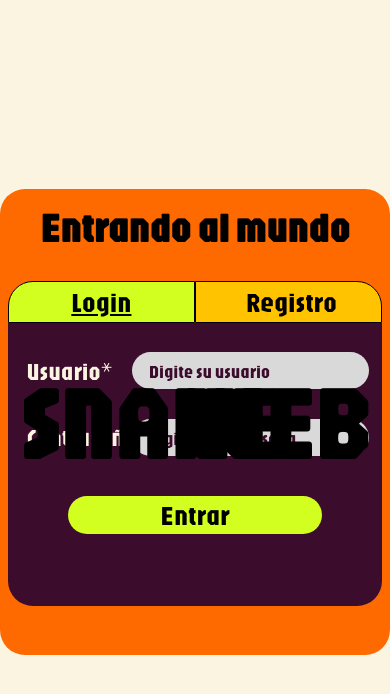
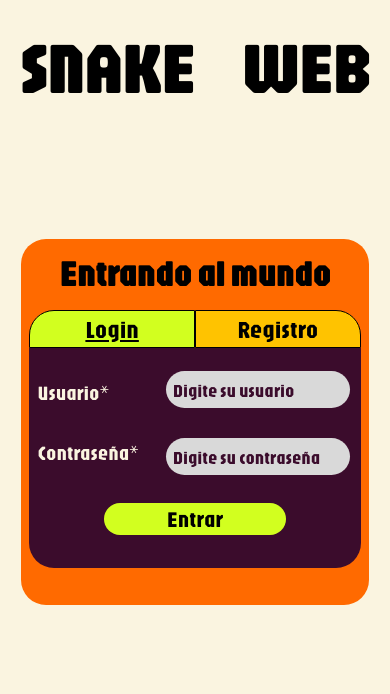
Before and after one commit to Deybic27/snake-web-frontend, a React (Vite) app: page / in a window 390 px wide. Shown: the top 694 px of the page. Built offline with nearby package versions, Linux system fonts and the light colour scheme.

Commit message:
Responsive Login

```diff
--- a/src/index.css
+++ b/src/index.css
@@ -39,12 +39,12 @@ body {
 }
 
 h1 {
-  font-size: 100px;
+  font-size: 68px;
 }
 
 h2 {
-  font-size: 40px;
-  margin-bottom: 24px;
+  margin-bottom: 10px;
+  font-size: 35px;
 }
 
 .bgOrange {
@@ -55,11 +55,11 @@ h2 {
 /* BUTTONS */
 .btn {
   min-width: 100px;
-  padding: 2px 93px;
+  padding: 2px 63px;
   border: 0;
   border-radius: 25px;
   cursor: pointer;
-  font-size: 27px;
+  font-size: 22px;
   font-family: var(--fontFamily);
 }
 
@@ -90,13 +90,13 @@ h2 {
 /* FORMS */
 
 .formLabel {
-  font-size: 24px;
+  font-size: 20px;
   color: var(--white);
 }
 
 .formInput {
   width: 90%;
-  padding: 6px 17px;
+  padding: 6px 7px;
   border: 0;
   border-radius: 25px;
   outline: none;
@@ -111,6 +111,42 @@ h2 {
   font-size: 18px;
 }
 
+@media (min-width: 480px) {
+  h1 {
+    font-size: 84px;
+  }
+}
+
+@media (min-width: 1024px) {
+  h2 {
+    margin-bottom: 24px;
+    font-size: 40px;
+  }
+
+  .btn {
+    padding: 2px 93px;
+    font-size: 27px;
+  }
+
+  .formLabel {
+    font-size: 22px;
+  }
+
+  .formInput {
+    padding: 6px 17px;
+  }
+}
+
+@media (min-width: 1280px) {
+  h2 {
+    font-size: 40px;
+  }
+
+  .formLabel {
+    font-size: 24px;
+  }
+}
+
 @media (min-width: 1600px) {
   h1 {
     font-size: 128px;
--- a/src/login.css
+++ b/src/login.css
@@ -6,6 +6,7 @@
 
 .containerLoginTitle {
     position: absolute;
+    top: 2%;
 }
 
 .containerLoginTitle1 {
@@ -17,8 +18,8 @@
 }
 
 .contentLogin {
-  width: 469px;
-  height: 438px;
+  width: 85%;
+  height: 338px;
   display: flex;
   justify-content: center;
   align-items: center;
@@ -45,9 +46,9 @@
 
 .formBtn {
   width: 50%;
-  padding: 3px 50px;
+  padding: 3px 15px;
   cursor: pointer;
-  font-size: 27px;
+  font-size: 24px;
   text-align: center;
   font-family: var(--fontFamily);
 }
@@ -81,12 +82,12 @@
 }
 
 .formContentInfo {
-  width: 90%;
+  width: 95%;
   height: 100%;
   max-width: 500px;
   margin-top: 7%;
   display: flex;
-  justify-content: center;
+  justify-content: space-between;
   align-items: center;
   flex-direction: row;
   gap: 10px;
@@ -102,7 +103,7 @@
 }
 
 .formContentInputs {
-  width: 70%;
+  width: 60%;
   display: flex;
   justify-content: center;
   align-items: center;
@@ -114,18 +115,58 @@
   height: 100%;
 }
 
-@media (min-width: 1200px) {
+@media (min-width: 480px) {
+  .containerLoginTitle {
+    top: 3%;
+  }
+
+  .contentLogin {
+    width: 369px;
+  }
+}
+
+@media (min-width: 1024px) {
+  .containerLoginTitle {
+    top: auto;
+  }
+
+  .containerLoginTitle2 {
+    right: 7%;
+  }
+
+  .contentLogin {
+    width: 431px;
+    height: 425px;
+  }
+
+  .formBtn {
+    font-size: 27px;
+  }
+
+  .formContentInfo {
+    width: 90%;
+    margin-top: 10%;
+  }
+
+  .formContentInputs {
+    width: 70%;
+  }
+}
+
+@media (min-width: 1280px) {
   .containerLoginTitle1 {
     left: 5%;
   }
-  .containerLoginTitle2 {
-    right: 5%;
+
+  .contentLogin {
+    width: 469px;
+    height: 438px;
   }
 }
 
-@media (min-width: 1410px) {
+@media (min-width: 1400px) {
   .containerLoginTitle1 {
-    left: 10%;
+    left: 9%;
   }
   .containerLoginTitle2 {
     right: 11%;
@@ -137,7 +178,7 @@
     left: 7%;
   }
   .containerLoginTitle2 {
-    right: 7%;
+    right: 8%;
   }
 }
 
```
